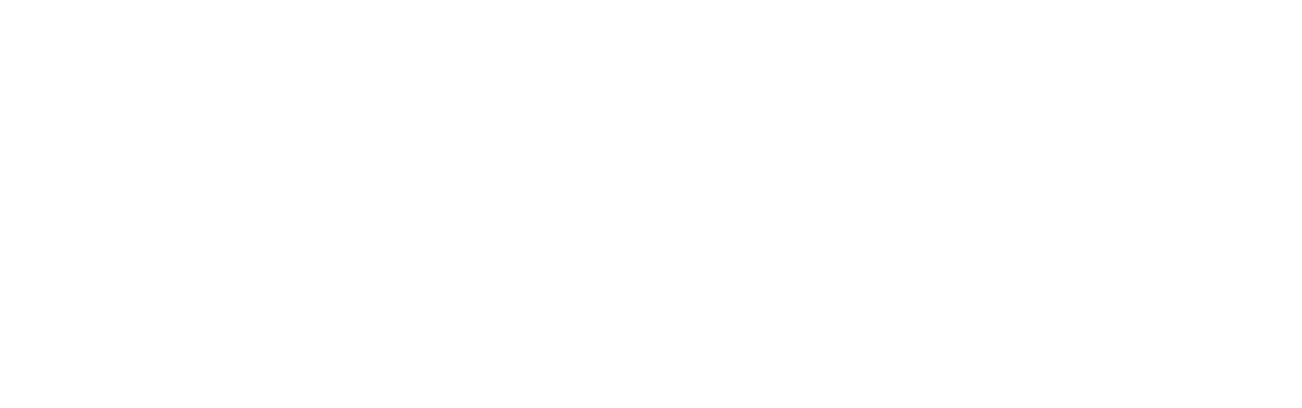
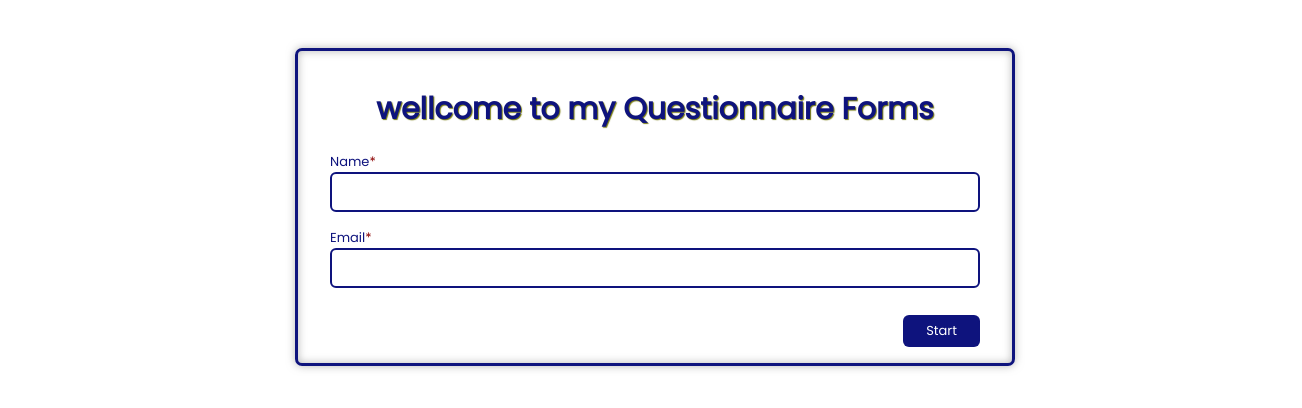
Before and after one commit to SimaKaramii/QuestionnaireForm, a plain HTML site: page index.html in a window 1280 px wide. Shown: the whole page, 1302 px wide, since content can reach past the window. Drawn offline with Linux system fonts and the light colour scheme.

Commit message:
Create Info box

```diff
--- a/css/style.css
+++ b/css/style.css
@@ -0,0 +1,113 @@
+@import url('https://fonts.googleapis.com/css2?family=Poppins:wght@400&display=swap');
+*{
+    font-family: 'Poppins', sans-serif;
+}
+body{
+    background: #fff;
+}
+
+/* Container  */
+.container{
+    width: 100%;
+    margin-right: auto;
+    padding-left:15px;
+    padding-right:15px;
+    margin-left: auto;
+    margin-top: 3rem;
+}
+
+
+@media (min-width: 576px) {
+    .container {
+        max-width: 540px;
+    }
+}
+
+@media (min-width: 768px) {
+    .container {
+        max-width: 720px;
+    }
+}
+
+@media (min-width: 992px) {
+    .container {
+        max-width: 960px;
+
+    }
+}
+
+@media (min-width: 1200px) {
+    .container {
+        max-width: 1520px;
+        display: flex;
+        justify-content: space-around;
+        align-items: flex-start;
+    }
+}
+
+
+.box{
+    border: 3px solid #0e137d;
+    max-width: 650px;
+    width: 100%;
+    border-radius: 7px;
+    padding: 1rem 2rem;
+    box-shadow: 0px 0px 8px #80808091 , 0px 0px 8px #80808091 inset;
+
+}
+h1{
+    text-align: center;
+    color: #0e137d;
+    font-size: 30px;
+    text-shadow: 1px 1px 1px #767a10;
+}
+label{
+    font-size: 13px;
+    display: block;
+    color: #0e137d;
+}
+.input-group{
+    display: flex;
+    flex-direction: column-reverse;
+}
+.input-group label span{
+    color: darkred;
+}
+input[type="text"]{
+    padding: 0.5rem 1rem;
+    border-radius: 6px;
+    transition: all 1s;
+    display: block;
+    margin: 0 0 1rem;
+    border: 2px solid #0e137d;
+    outline: none;
+    width: -webkit-fill-available;
+}
+input[type="text"]:active , input[type="text"]:focus{
+    transition: all 1s;
+    border: 2px solid #767a10;
+}
+input[type="text"]:active + label, input[type="text"]:focus + label{
+    color: #767a10;
+}
+.input-button{
+    text-align: end;
+}
+input[type="button"]{
+    background: #0e137d;
+    color: white;
+    border: none;
+    width: 77px;
+    height: 32px;
+    border-radius: 6px;
+    font-size: 13px;
+}
+.info-text{
+    margin: 0;
+    font-size: 11px;
+    color: red;
+    height: 11px;
+}
+.question-box{
+    display: none;
+}
--- a/index.html
+++ b/index.html
@@ -9,7 +9,25 @@
     <link rel="stylesheet" href="css/style.css">
 </head>
 <body>
+<div class="container">
+    <div class="box info-box show">
+        <h1>wellcome to my Questionnaire Forms</h1>
+        <div class="input-group">
+            <input type="text" id="name">
+            <label for="name">Name<span>*</span></label>
+        </div>
+        <div class="input-group">
+            <input type="text" id="email">
+            <label for="email">Email<span>*</span></label>
+        </div>
+        <p class="info-text"></p>
+        <div class="input-button">
+            <input type="button" value="Start" onclick="Start()">
+        </div>
 
+    </div>
+    <div class="box question-box hide"></div>
+</div>
 <script src="js/script.js"></script>
 </body>
 </html>
--- a/js/script.js
+++ b/js/script.js
@@ -0,0 +1,22 @@
+var NameUser = document.getElementById("name");
+var EmailUser = document.getElementById("email");
+var InfoBox = document.querySelector(".info-box");
+var QuestionBox = document.querySelector(".question-box");
+var InfoText = document.querySelector(".info-text")
+function hideElements(input){
+    input.style.display = 'none';
+}
+
+function showElements(input){
+    input.style.display = 'block';
+}
+function Start(){
+    if(NameUser.value.replace(/^\s+|\s+$/g, "").length != 0 && EmailUser.value.replace(/^\s+|\s+$/g, "").length != 0){
+        hideElements(InfoBox);
+        showElements(QuestionBox);
+        InfoText.innerHTML = "";
+    }else{
+        InfoText.innerHTML = "Please fill in all information";
+    }
+
+}
```
